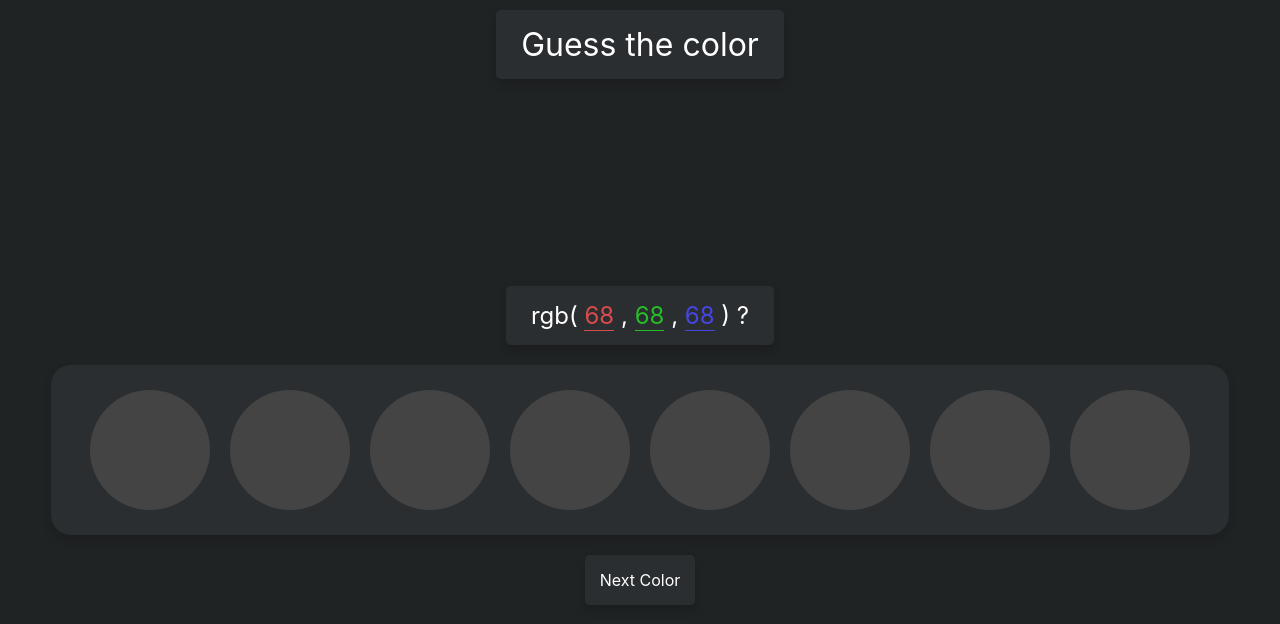
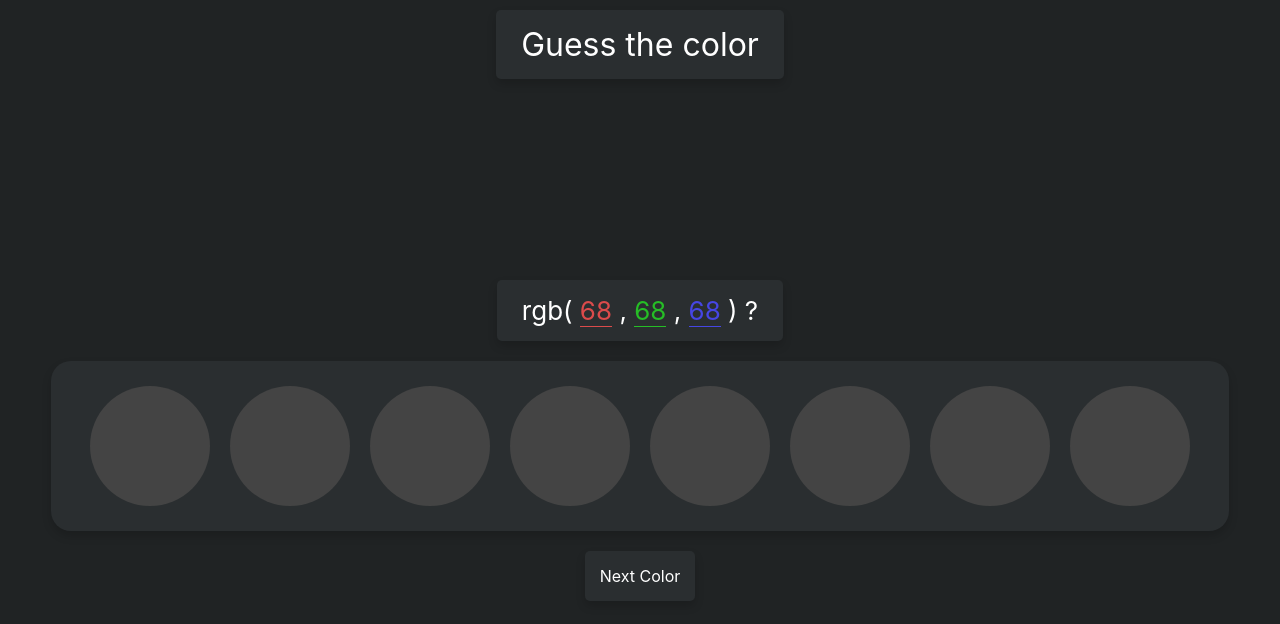
Before and after one commit to Abhishekkumar2021/Guess_color, a plain HTML site: page index.html in a window 1280 px wide. Drawn offline with Linux system fonts and the light colour scheme.

```diff
--- a/style.css
+++ b/style.css
@@ -7,7 +7,7 @@
     font-weight: 400;
 }
 .container{
-    padding-top:90px;
+    padding-top:80px;
     width:100%;
     min-height:100vh;
     background:rgb(32, 35, 36);
@@ -29,7 +29,7 @@ h1{
     background:rgb(42, 46, 48);
     border-radius: 5px;
     box-shadow: 0 5px 10px rgba(0, 0, 0, 0.164);
-    font-size:24px;
+    font-size:26px;
 }
 
 #red{
```
